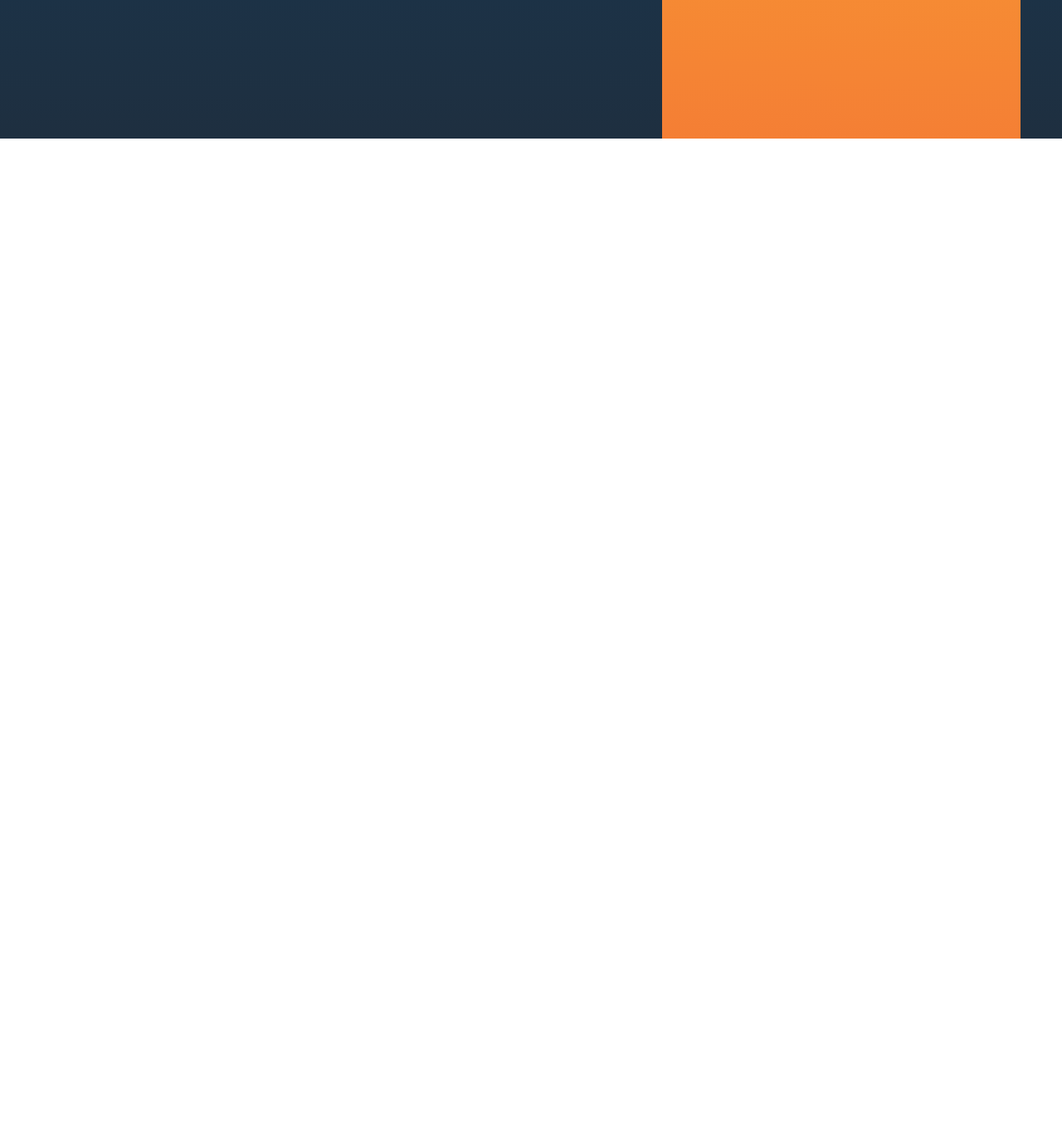
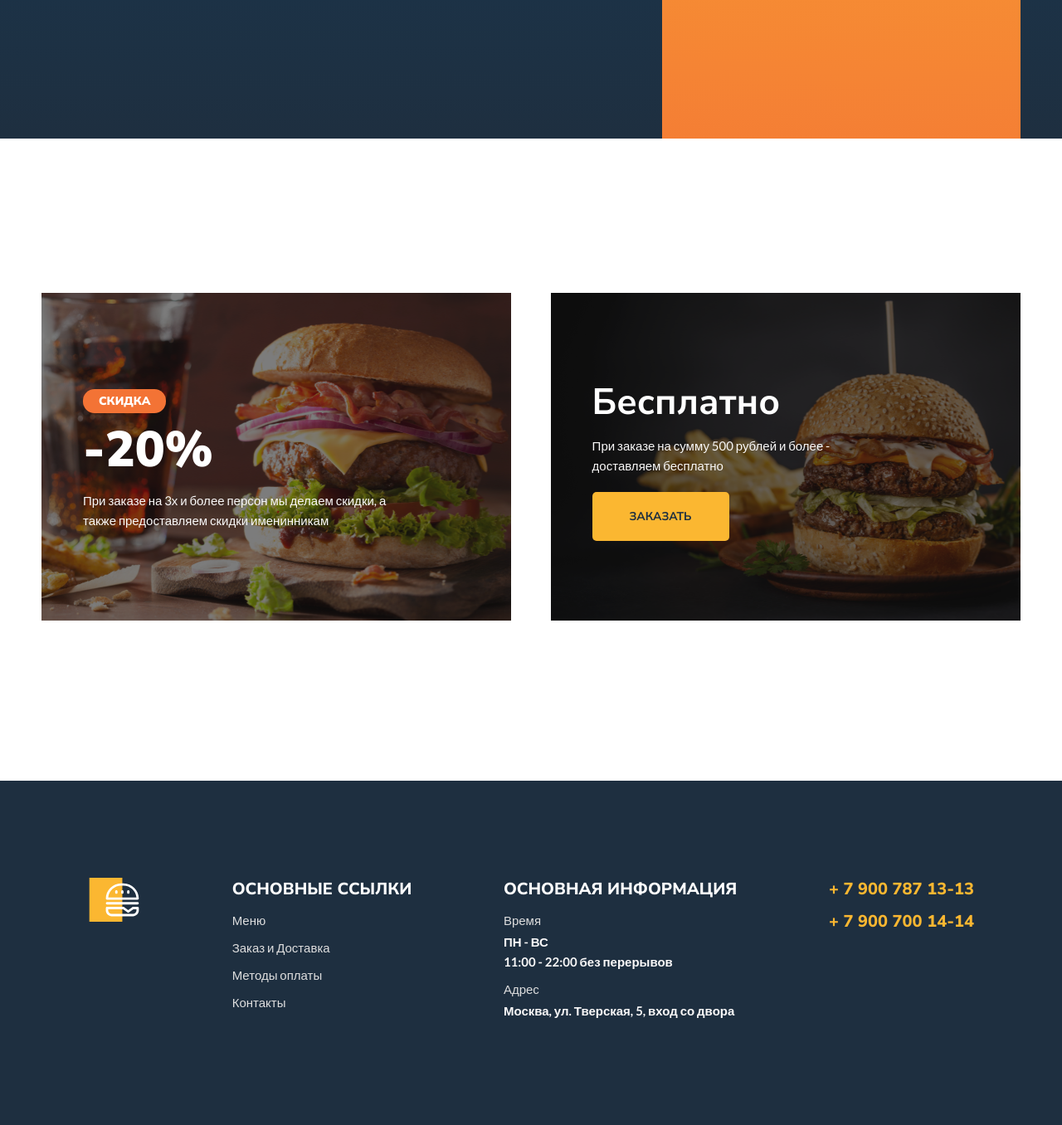
Before and after one commit to TatianaKan/Block_Gamburger, a plain HTML site: page index.html in a window 1280 px wide. Shown: the part 655-2011 px from the top of the page at 83% size. Before the commit the page ends 822 px from the top, so only its background shows below. Drawn offline with Linux system fonts and the light colour scheme.

Commit message:
promo+footer

```diff
--- a/index.html
+++ b/index.html
@@ -8,7 +8,7 @@
   <title>Burgers</title>
   <link rel="preconnect" href="https://fonts.googleapis.com">
   <link rel="preconnect" href="https://fonts.gstatic.com" crossorigin>
-  <link href="https://fonts.googleapis.com/css2?family=Lato&family=Nunito+Sans:wght@700;800&display=swap" rel="stylesheet">
+  <link href="https://fonts.googleapis.com/css2?family=Lato:wght@400;700;&family=Nunito+Sans:wght@700;800;900&display=swap" rel="stylesheet">
   <link rel="stylesheet" href="style/style.css">
 </head>
 
@@ -35,7 +35,62 @@
     </div>
   </div>
 
+<div class="promo">
+  <div class="container">
 
+    <div class="promo__left">
+      <p class="sale">Скидка</p>
+      <p class="cost">-20%</p>
+      <p class="description">При заказе на 3х и более персон мы делаем скидки, а также предоставляем скидки именинникам</p>
+    </div>
+
+    <div class="promo__right">
+      <p class="free">Бесплатно</p>
+      <p class="description">При заказе на сумму 500 рублей и более - доставляем бесплатно</p>
+      <a href="" class="order">заказать</a>
+    </div>
+  </div>
+</div>
+
+<footer class="footer">
+  <div class="container">
+    <div class="item">
+      <img class="logo"  src="img/Logo_light.svg" alt="Logo">
+    </div>
+
+    <div class="item">
+      <h2>основные ссылки</h2>
+      <ul>
+        <li><a href="#">Меню</a></li>
+        <li><a href="#">Заказ и Доставка</a></li>
+        <li><a href="#">Методы оплаты</a></li>
+        <li><a href="#">Контакты</a></li>
+      </ul>
+    </div>
+
+    <div class="item">
+      <h2>основная информация</h2>
+      <ul>
+        <li>
+          <span>Время</span>
+          ПН - ВС <br>
+          11:00 - 22:00 без перерывов
+        </li>
+        <li>
+          <span>Адрес</span>
+          Москва, ул. Тверская, 5, вход со двора
+        </li>
+      </ul>
+    </div>
+
+   <div class="tel">
+     <ul>
+       <li>+ 7 900 787 13-13</li>
+       <li>+ 7 900 700 14-14</li>
+     </ul>
+   </div>
+  </div>
+</footer>
 </body>
 
 </html>
--- a/style/style.css
+++ b/style/style.css
@@ -8,7 +8,7 @@ body {
   font-family: "Nunito Sans", sans-serif;
 }
 
-img {
+.main img {
   width: 829px;
   position: absolute;
   right: -168px;
@@ -30,7 +30,7 @@ h1 span {
   margin-bottom: 10px;
 }
 
-p {
+.text p {
   font-family: "Lato", sans-serif;
   color: #DEDEDE;
   font-size: 19px;
@@ -38,7 +38,9 @@ p {
   margin-bottom: 42px;
 }
 
-a {
+.main a,
+.promo a
+{
   background-color: #FBB731;
   color: #1E2F40;
   font-size: 14px;
@@ -80,3 +82,120 @@ position: relative;
   height: 100%;
   background: linear-gradient(2.42deg, #F37335 -19.6%, #FBB731 100.79%, #FDC830 100.79%);
 }
+
+.promo {
+  padding-top: 186px;
+  padding-bottom: 186px;
+}
+
+.promo__left,
+.promo__right {
+  flex: 0 0 48%;
+  color: #ffffff;
+background-size: cover;
+  box-sizing: border-box;
+  background-position: center;
+}
+
+.promo__left {
+  background: url("../img/promo1.png") no-repeat;
+  padding: 116px 50px;
+}
+
+.promo__right {
+  background: url("../img/promo2.png") no-repeat;
+  padding: 102px 50px;
+}
+
+.sale {
+  font-size: 14px;
+  font-weight: 900;
+  background: #F37335;
+  padding: 5px 19px;
+  border-radius: 14px;
+  display: inline-block;
+  text-transform: uppercase;
+  margin-bottom: 3px;
+}
+
+.cost {
+  font-size: 60px;
+  font-weight: 900;
+margin-bottom: 8px;
+}
+
+.description {
+  color: #FAF9F9;
+  font-family: "Lato", sans-serif;
+  font-size: 15px;
+  line-height: 24px;
+}
+
+.promo__left .description {
+  max-width: 395px;
+}
+
+.promo__right .description {
+  max-width: 300px;
+  margin-bottom: 20px;
+}
+
+.free {
+  font-size: 44px;
+  font-weight: 700;
+  margin-bottom: 10px;
+}
+
+.footer {
+  background-color: #1e2f40;
+  color: white;
+  padding: 117px  106px;
+}
+
+.logo {
+  width: 63px;
+  height: 53px;
+}
+
+.item h2 {
+  font-size: 20px;
+  font-weight: 800;
+  text-transform: uppercase;
+  margin-bottom: 12px;
+}
+
+.item ul,
+.tel ul {
+  list-style: none;
+}
+
+.item li {
+  margin-bottom: 9px;
+  font-family: "Lato", sans-serif ;
+  font-size: 15px;
+  color: #faf9f9;
+  font-weight: 700;
+  line-height: 24px;
+}
+
+.item a {
+  color: #DEDEDE;
+  text-decoration: none;
+  font-weight: 400;
+}
+
+.item span {
+  color: #DEDEDE;
+  display: block;
+  font-weight: 400;
+  margin-bottom: 2px;
+}
+
+.tel {
+  font-size: 20px;
+  color: #fbb731;
+  font-weight: 800;
+}
+.tel li {
+  margin-bottom: 12px;
+}
```
Also changed, not shown: img/Logo_light.svg (added), img/promo1.png (added), img/promo2.png (added).
